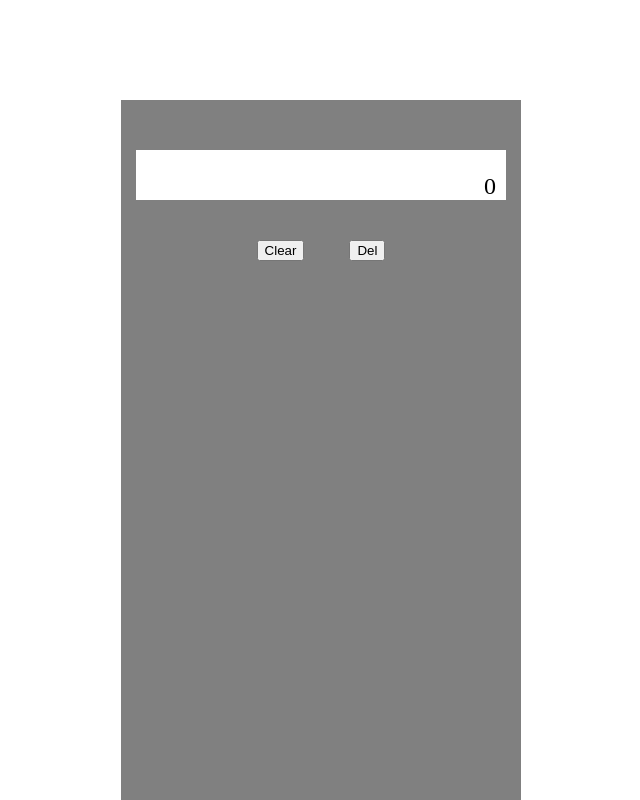
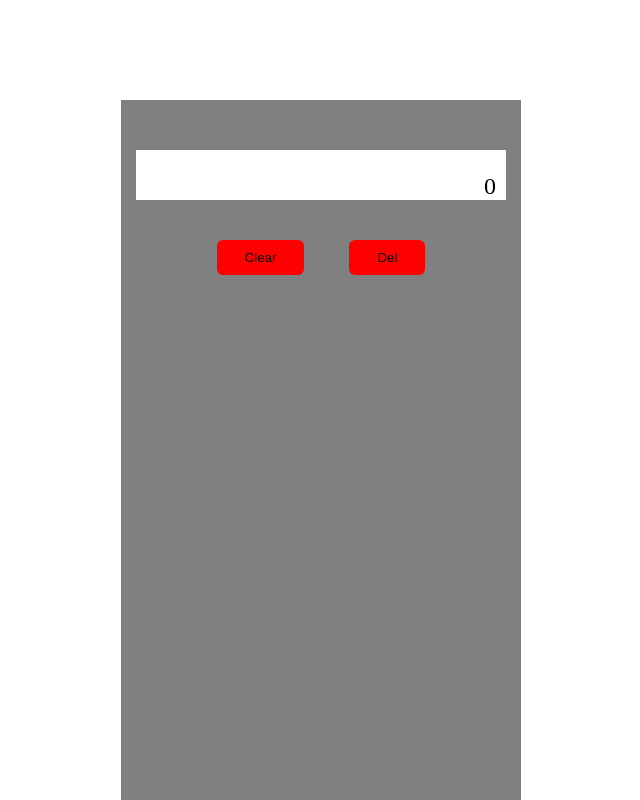
Before and after one commit to iTreykwondo/odin-calc, a plain HTML site: page index.html in a window 1280 px wide. Shown: the whole page, without its empty margins (319-959 px from the left). Drawn offline with Linux system fonts and the light colour scheme.

Commit message:
Styled clear and delete buttons

```diff
--- a/styles.css
+++ b/styles.css
@@ -35,3 +35,15 @@ body {
   justify-content: center;
   gap: 45px;
 }
+
+.clear,
+.delete {
+  padding: 10px 28px;
+  border-radius: 6px;
+  border: none;
+  background-color: red;
+}
+.clear:hover,
+.delete:hover {
+  opacity: 0.7;
+}
```
